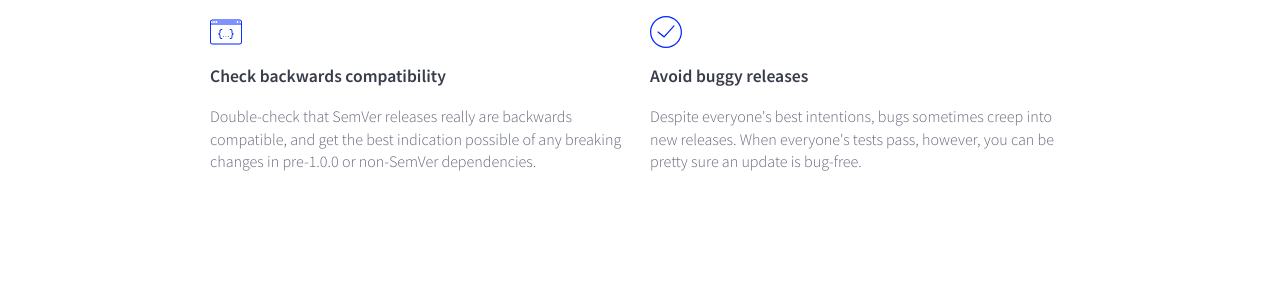
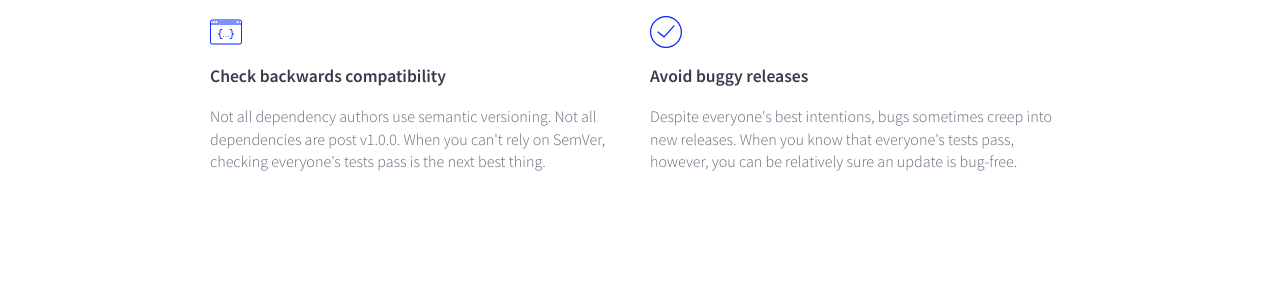
Before and after one commit to desenvolvedorIcotrade/App.bot, a Jekyll site: the page compatibility-score.html, which Jekyll copies as it is, in a window 1280 px wide. Shown: the part 1355-1655 px from the top of the page. Built offline with Jekyll 4.4.1, drawn with Linux system fonts in a browser that asks for light colours; nearby versions of some CDN libraries.

Commit message:
Wordsmith

```diff
--- a/compatibility-score.html
+++ b/compatibility-score.html
@@ -87,7 +87,9 @@
             </div>
             <div class="feature-description">
               <h3>Check backwards compatibility</h3>
-              <p>Double-check that SemVer releases really are backwards compatible, and get the best indication possible of any breaking changes in pre-1.0.0 or non-SemVer dependencies.</p>
+              <p>
+                Not all dependency authors use semantic versioning. Not all dependencies are post v1.0.0. When you can't rely on SemVer, checking everyone's tests pass is the next best thing.
+              </p>
             </div>
           </div>
 
@@ -98,7 +100,7 @@
             <div class="feature-description">
               <h3>Avoid buggy releases</h3>
               <p>
-                Despite everyone's best intentions, bugs sometimes creep into new releases. When everyone's tests pass, however, you can be pretty sure an update is bug-free.
+                Despite everyone's best intentions, bugs sometimes creep into new releases. When you know that everyone's tests pass, however, you can be relatively sure an update is bug-free.
               </p>
             </div>
           </div>
```
